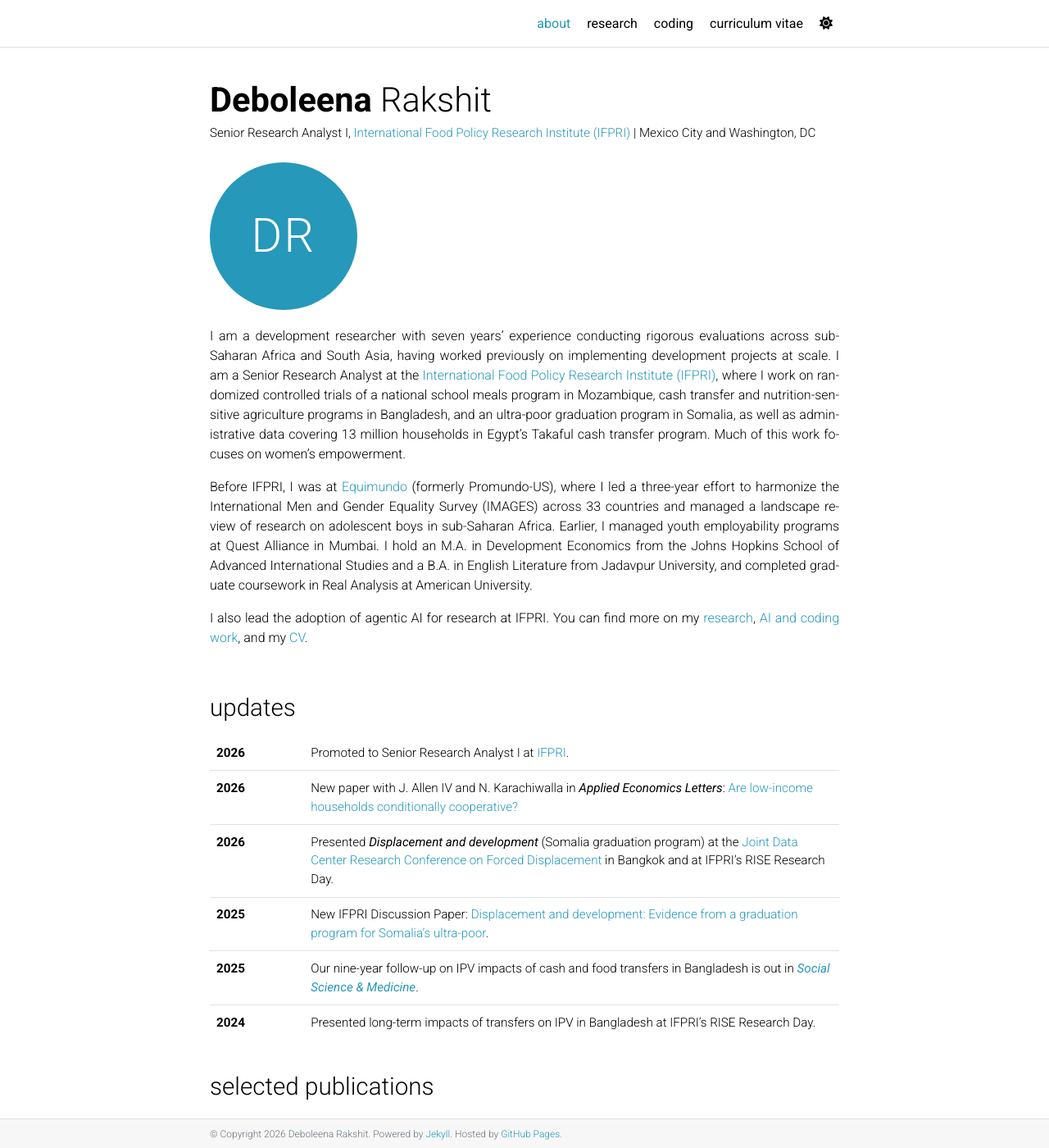
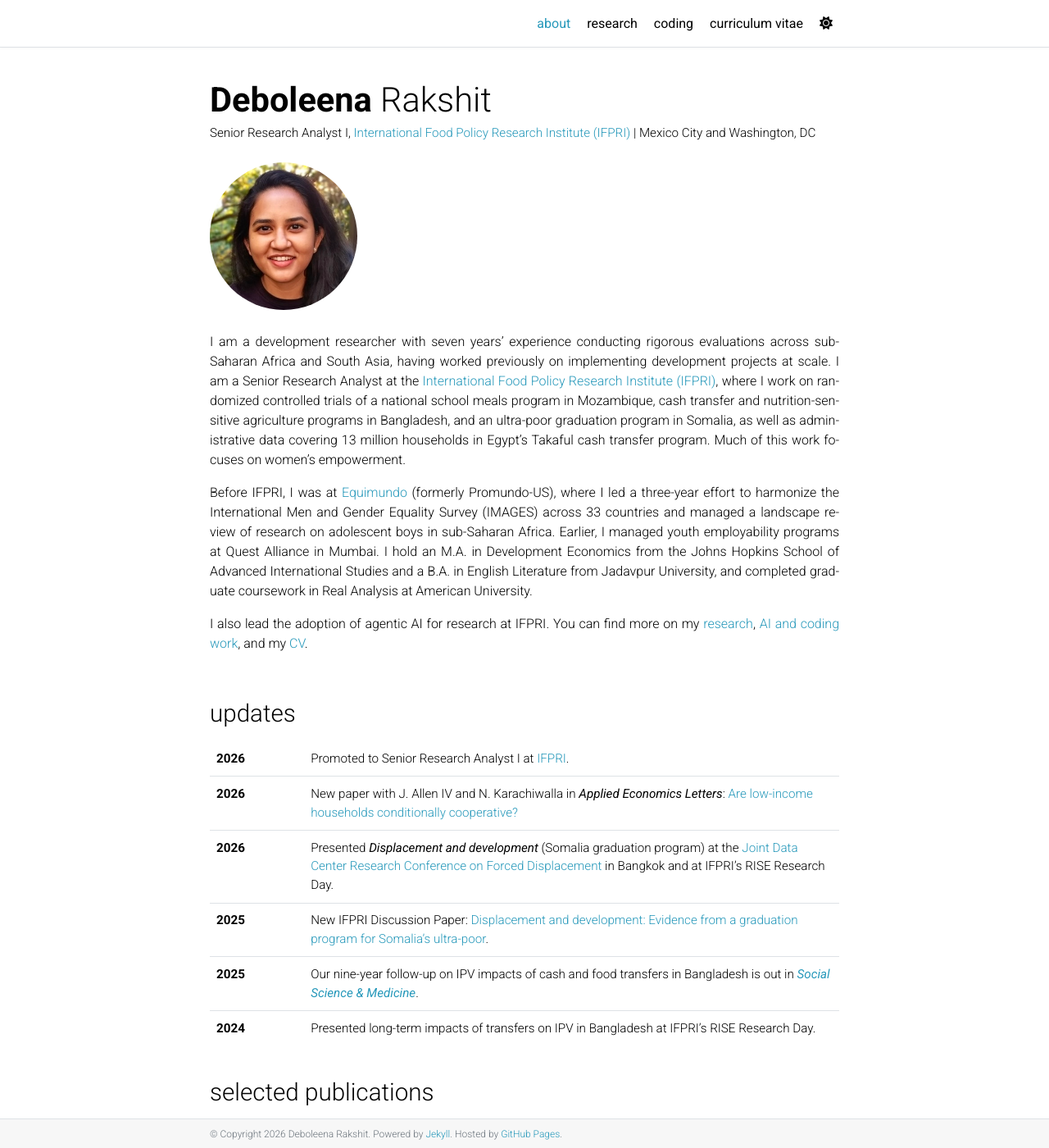
Before and after one commit to meanregressive/meanregressive.github.io, a Jekyll site: the page built from index.md, in a window 1280 px wide and 1400 px high. Shown: the whole window at 82% size. Built offline with Jekyll 4.4.1, drawn with Linux system fonts in a browser that asks for light colours; a style sheet for code colours, icons or effects is not loaded.

Commit message:
Add profile photo and update CV PDF
- Replace the CV PDF with the latest version
- Add prof_pic.jpeg and point the about page at it
- Anchor the circular photo crop to the top of the image

```diff
--- a/_layouts/about.html
+++ b/_layouts/about.html
@@ -7,11 +7,11 @@ layout: default
     <p class="desc">{{ page.subtitle }}</p>
   </header>
 
-  {%- comment -%} Drop a square photo at assets/img/prof_pic.jpg and it replaces the monogram. {%- endcomment -%}
-  {% assign pic = site.static_files | where: "path", "/assets/img/prof_pic.jpg" | first %}
+  {%- comment -%} A photo at assets/img/prof_pic.jpeg replaces the monogram. {%- endcomment -%}
+  {% assign pic = site.static_files | where: "path", "/assets/img/prof_pic.jpeg" | first %}
   <div class="profile">
     {% if pic %}
-      <img src="{{ '/assets/img/prof_pic.jpg' | relative_url }}" alt="Photo of {{ site.author.name }}" width="180" height="180">
+      <img src="{{ '/assets/img/prof_pic.jpeg' | relative_url }}" alt="Photo of {{ site.author.name }}" width="180" height="180">
     {% else %}
       <div class="monogram" aria-hidden="true">{{ site.author.first_name | slice: 0 }}{{ site.author.last_name | slice: 0 }}</div>
     {% endif %}
--- a/_sass/_about.scss
+++ b/_sass/_about.scss
@@ -10,6 +10,7 @@
     height: 180px;
     border-radius: 50%;
     object-fit: cover;
+    object-position: center top;
   }
   .monogram {
     display: grid;
```
Also changed, not shown: assets/img/prof_pic.jpeg (added).
